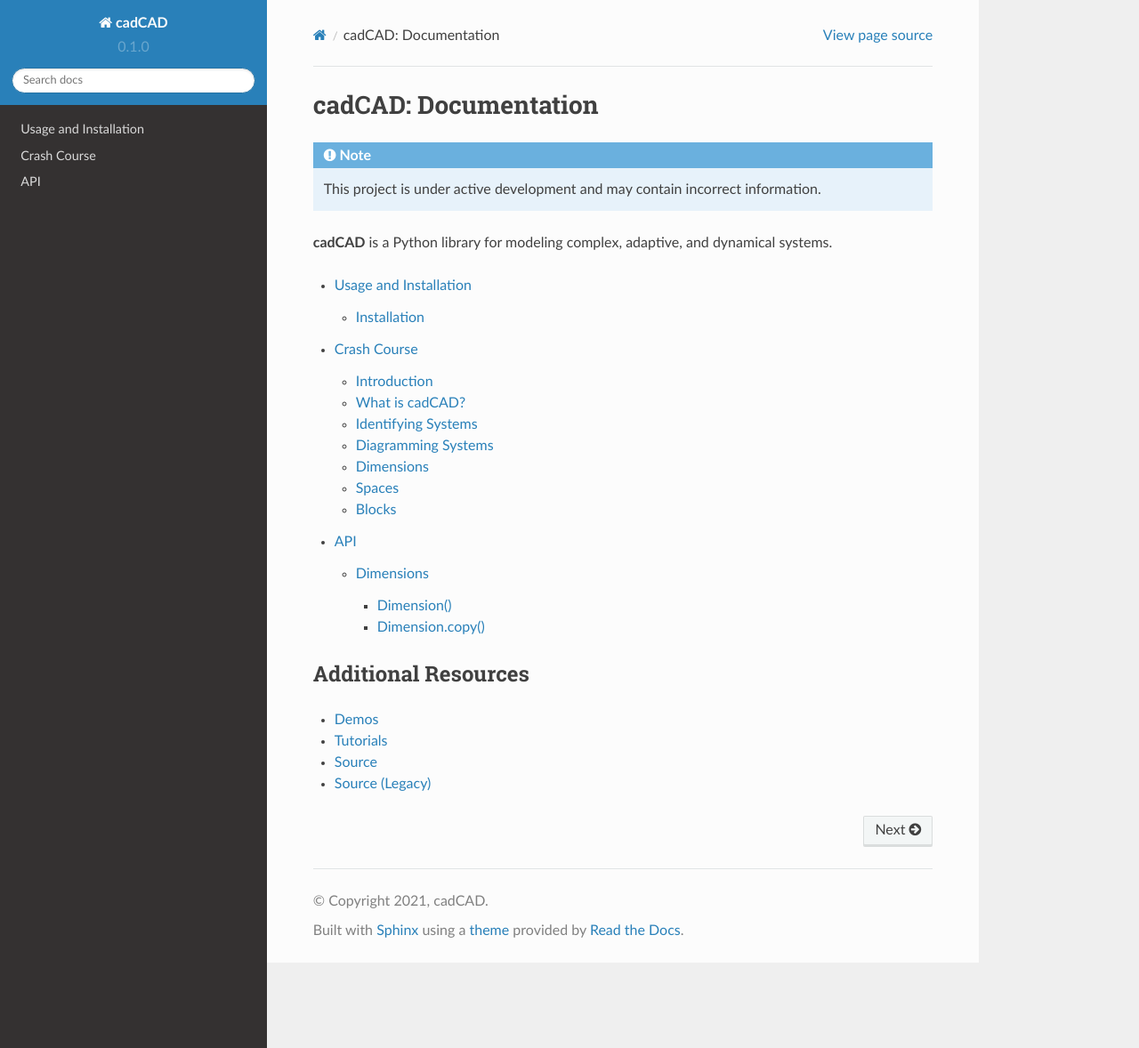
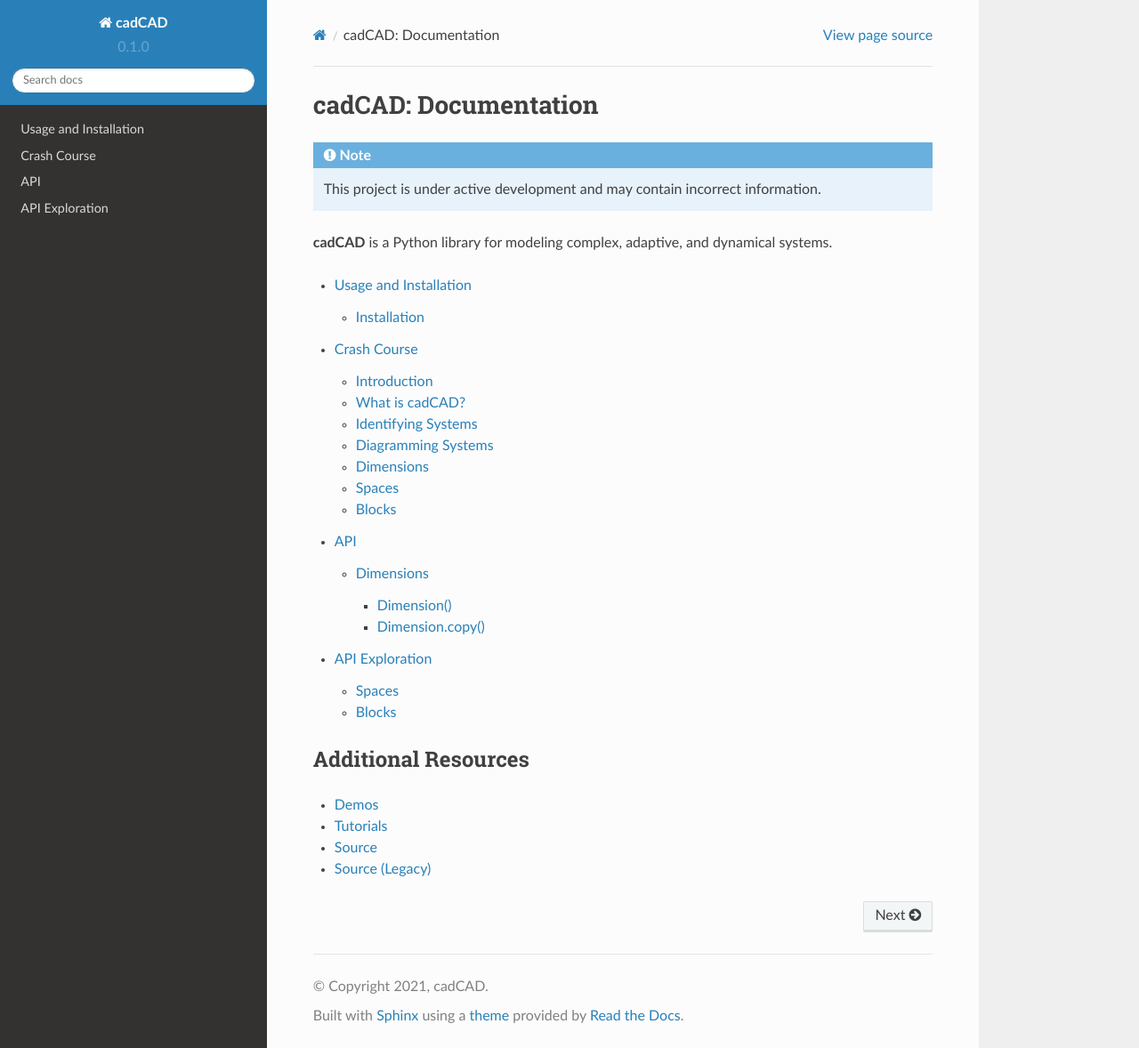
Before and after one commit to cadCAD-org/documentation, a Sphinx documentation site: the page built from docs/source/index.rst, in a window 1280 px wide and 1178 px high. Shown: the whole window at 89% size. Built offline with Sphinx 7.4.7 and the Read the Docs theme 2.0.0, drawn with Linux system fonts in a browser that asks for light colours.

Commit message:
Updated links

```diff
--- a/docs/source/index.rst
+++ b/docs/source/index.rst
@@ -12,6 +12,7 @@
    Usage and Installation <usage>
    Crash Course <crashcourse>
    API <api>
+   API Exploration <explore>
 
 Additional Resources
 --------------------
```
